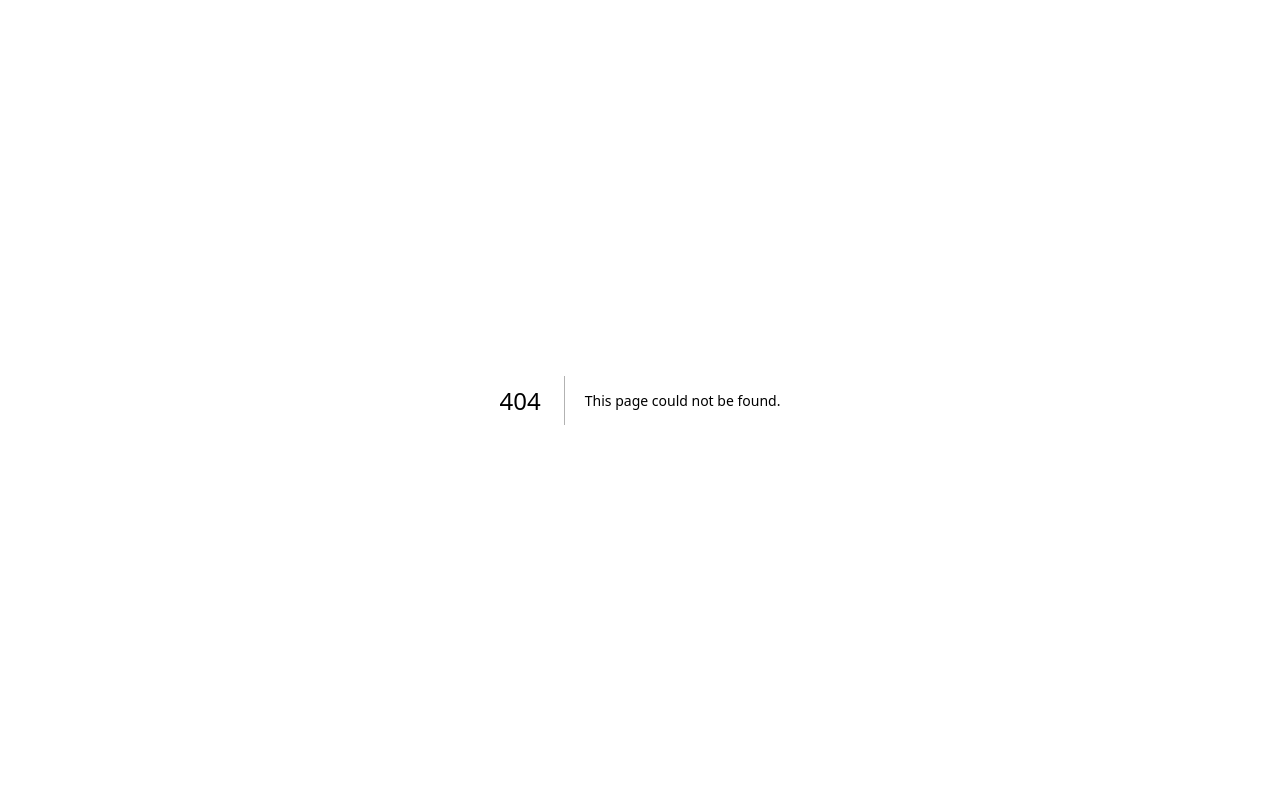
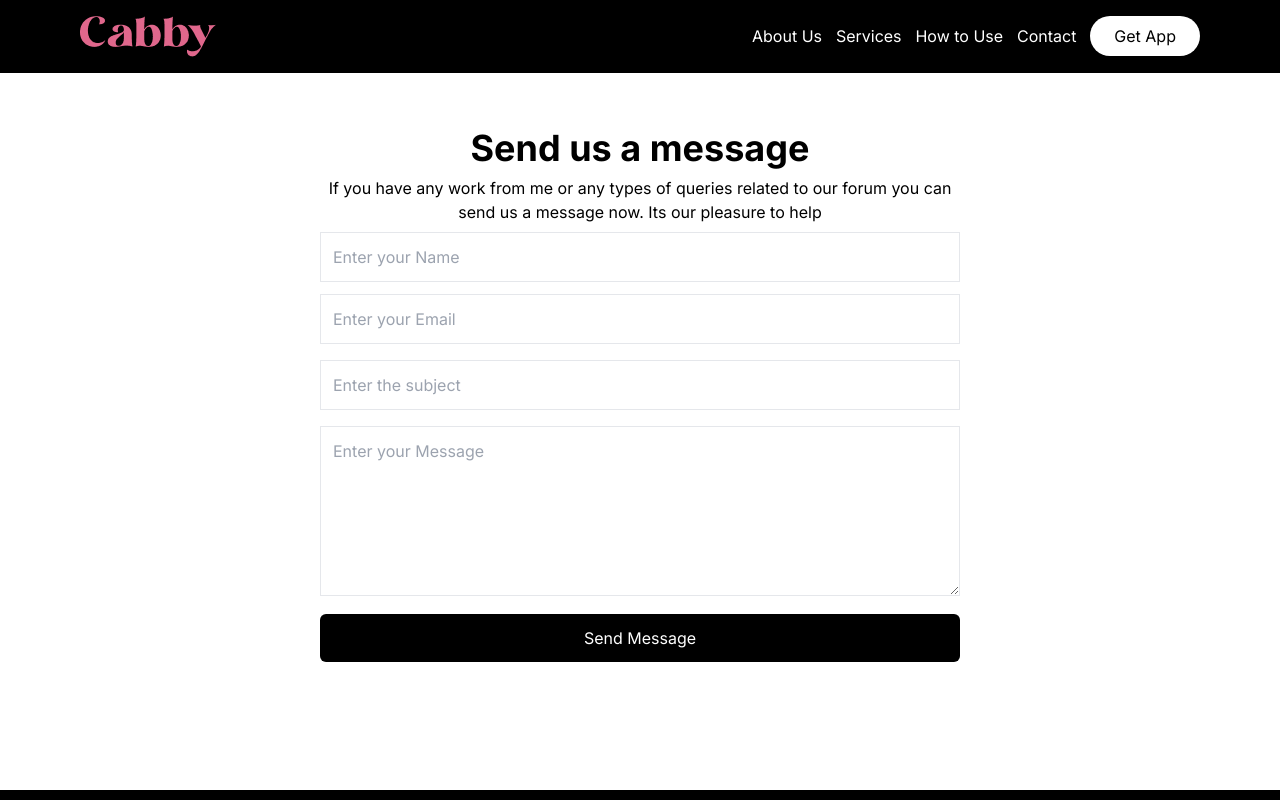
Before and after one commit to alabo-excel/cabby-website, a Next.js app: page /contact in a window 1280 px wide. Before the commit this address had no page. Shown: the top 800 px of the page. Built offline with nearby package versions, Linux system fonts and the light colour scheme.

Commit message:
contact us page commit

```diff
--- a/src/components/Footer.jsx
+++ b/src/components/Footer.jsx
@@ -20,8 +20,11 @@ const Footer = () => {
           <Link href={"/our-offering"}>
             <p className="py-2">Services</p>
           </Link>
+          <Link href={"/contact"}>
+            <p className="py-2">Contact</p>
+          </Link>
           {/* <p className="py-2">Newsroom</p> */}
-          <p className="py-2">Patners</p>
+          {/* <p className="py-2">Patners</p> */}
           <p className="py-2">Blog</p>
           <p className="py-2">Careers</p>
           {/* <p className="py-2">AI</p>
--- a/src/components/HeaderNav.jsx
+++ b/src/components/HeaderNav.jsx
@@ -22,7 +22,7 @@ const HeaderNav = () => {
           {/* <p className="my-auto">Safety</p>
           <p className="my-auto">Help</p> */}
         </div>
-        <div className="w-[30%] flex justify-between">
+        <div className="w-[40%] flex justify-between">
           {/* <p className="my-auto">Products</p>
           <p className="my-auto">Login</p> */}
           <Link href={'/about'}>
@@ -34,6 +34,10 @@ const HeaderNav = () => {
 
           <Link href={'/how-to-use'}>
             <p className="my-2">How to Use</p>
+          </Link>
+
+          <Link href={'/contact'}>
+            <p className="my-2">Contact</p>
           </Link>
           <Link href={'/#download'}>
             <button className="bg-white rounded-full p-2 px-6 text-black">
--- /dev/null
+++ b/src/pages/contact.jsx
@@ -0,0 +1,114 @@
+import Layout from "@/components/Layout";
+import React, { useState } from "react";
+import Head from "next/head";
+
+const Contact = () => {
+  const [name, setName] = useState('')
+  const [email, setEmail] = useState('')
+  const [subject, setSubject] = useState('')
+  const [message, setMessage] = useState('')
+  const [loading, setLoading] = useState(false)
+
+  const handleFormSubmit = (e) => {
+    setLoading(true)
+    e.preventDefault();
+    fetch("https://formsubmit.co/ajax/email", {
+      method: "POST",
+      headers: {
+        "Content-Type": "application/json",
+        Accept: "application/json",
+      },
+      body: JSON.stringify({
+        name: name,
+        message: message,
+        email: email,
+        subject: subject,
+      }),
+    })
+      .then((response) => response.json())
+      .then((data) => {
+        console.log(data);
+        if (data.success == "true") {
+          toast.success("Message sent successfully !");
+        } else {
+          setLoading(false)
+          toast.warn("Oops an error occoured!");
+        }
+      })
+      .catch((error) => {
+        console.log(error);
+        toast.error("Error: " + error.message)
+        setLoading(false)
+      });
+  }
+
+  return (
+    <>
+      <Head>
+        <title>Cabby | Contact Us</title>
+        {/* <meta name="description" content="Generated by create next app" /> */}
+        <meta name="viewport" content="width=device-width, initial-scale=1" />
+        <link rel="icon" href="/favicon.ico" />
+      </Head>
+      <Layout>
+        <div className="sm:my-16 my-32">
+          <div className="text-center lg:w-1/2 mx-auto lg:p-0 p-8">
+            <p className="text-4xl font-bold my-2">
+              Send us a message
+            </p>
+            <p className="m-0 mb-2 p-0">
+              If you have any work from me or any types of queries related
+              to our forum you can send us a message now. Its our pleasure
+              to help
+            </p>
+            <form onSubmit={(e) => handleFormSubmit(e)}>
+              <div className="mb-3">
+                <input
+                  required
+                  type="text"
+                  className="border p-3 w-full"
+                  placeholder="Enter your Name"
+                  onChange={(e) => setName(e.target.value)}
+                />
+              </div>
+              <div className="mb-4">
+                <input
+                  required
+                  type="email"
+                  className="border w-full p-3"
+                  placeholder="Enter your Email"
+                  onChange={(e) => setEmail(e.target.value)}
+                />
+              </div>
+              <div className="mb-4">
+                <input
+                  type="text"
+                  required
+                  className="border p-3 w-full"
+                  placeholder="Enter the subject"
+                  onChange={(e) => setSubject(e.target.value)}
+                />
+              </div>
+
+              <textarea
+                name=""
+                id=""
+                cols={30}
+                rows={6}
+                className="border w-full p-3 mb-3"
+                placeholder="Enter your Message"
+                required
+                onChange={(e) => setMessage(e.target.value)}
+              ></textarea>
+              <button className="bg-black w-full  px-5 p-3 text-white rounded-md">
+                {loading ? "Sending..." : "Send Message"}
+              </button>
+            </form>
+          </div>
+        </div>
+      </Layout>
+    </>
+  );
+};
+
+export default Contact;
```
